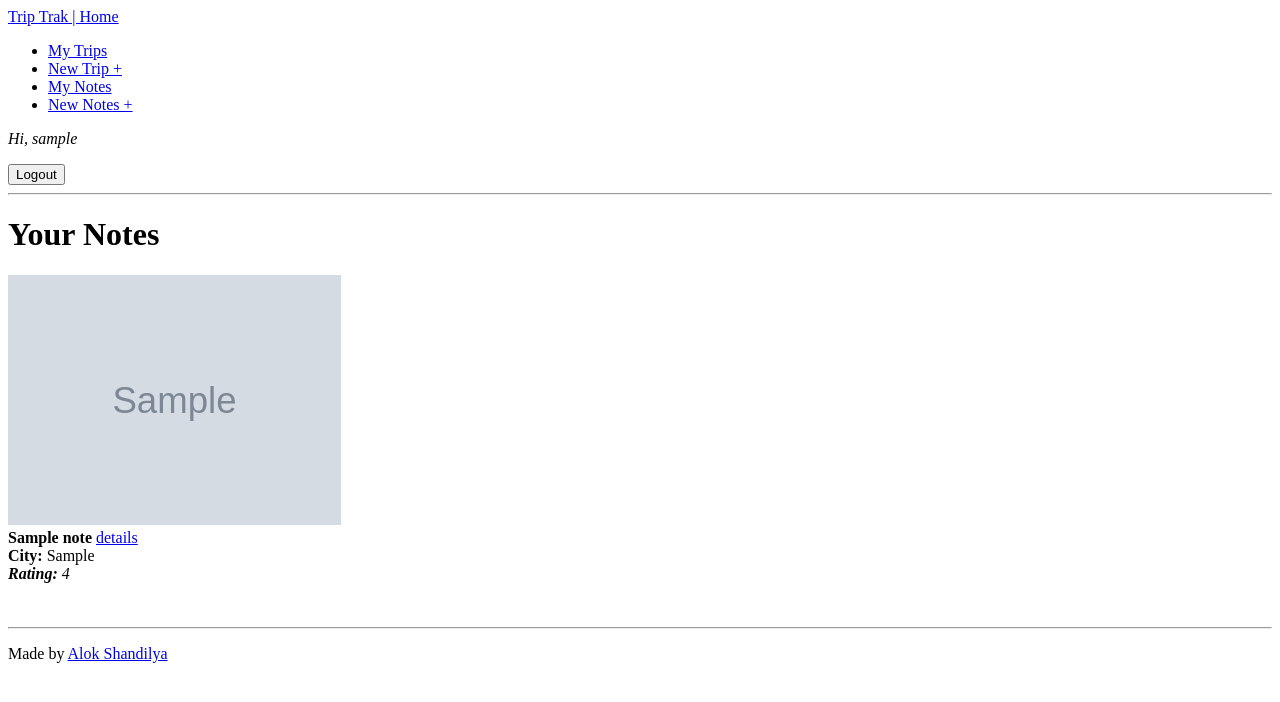
After one commit to alokshandilya/django-travel-track, a Django app: page /dashboard/note/ in a window 1280 px wide. The commit adds this page. Shown: the top 702 px of the page. Run offline with Django 5.2, Linux system fonts and the light colour scheme; a user stored in the database is signed in; tables that the repository leaves empty hold one stand-in row (values such as "Sample post"); grey boxes marked "Sample" are stand-in pictures; some libraries are stand-ins or nearby versions.

Commit message:
feat: Add Note views, templates, and urls
- views for NoteListView and NoteCreateView
- templates for note_list and note_form
- urls for note-list and note-create
- update trip_detail template to link to note-create
- update base template to link to note-list and note-create

```diff
--- a/trip/models.py
+++ b/trip/models.py
@@ -21,7 +21,7 @@ class Trip(models.Model):
 
 
 class Note(models.Model):
-    EXCURSIONS = (
+    EXCURSIONS = (  # choices for the type field
         ("event", "Event"),
         ("dining", "Dining"),
         ("experience", "Experience"),
--- a/trip/templates/trip/_base.html
+++ b/trip/templates/trip/_base.html
@@ -14,8 +14,8 @@
           {% if user.is_authenticated %}
             <li><a href="{% url 'trip-list' %}">My Trips</a></li>
             <li><a href="{% url 'trip-create' %}">New Trip +</a></li>
-            <li>My Notes</li>
-            <li>New Notes +</li>
+            <li><a href="{% url 'note-list' %}">My Notes</a></li>
+            <li><a href="{% url 'note-create' %}">New Notes +</a></li>
           {% endif %}
         </ul>
       </nav>
--- /dev/null
+++ b/trip/templates/trip/note_list.html
@@ -0,0 +1,27 @@
+{% extends "trip/_base.html" %}
+
+{% block title %}Note List{% endblock %}
+
+{% block content %}
+<h1>Your Notes</h1>
+{% for note in object_list %}
+<div>
+  <img height="250px" src="{{ note.img.url }}" alt="{{ note.name }}" />
+  <br />
+  <strong>{{ note.name }}</strong>
+  <a href="{% url 'note-detail' note.pk %}">details</a>
+  <br />
+  <strong>City: </strong>{{ note.trip.city }}
+  <br />
+  <em>
+    {% if note.rating %}
+    <strong>Rating: </strong>{{ note.rating }}
+    {% else %}
+    <strong>Rating: </strong>TBA
+    {% endif %}
+  </em>
+</div>
+<br />
+<br />
+{% endfor %}
+{% endblock %}
--- a/trip/urls.py
+++ b/trip/urls.py
@@ -2,7 +2,9 @@ from django.urls import path
 
 from .views import (
     HomeView,
+    NoteCreateView,
     NoteDetailView,
+    NoteListView,
     TripCreateView,
     TripDetailView,
     trip_list,
@@ -11,19 +13,9 @@ from .views import (
 urlpatterns = [
     path("", HomeView.as_view(), name="home"),
     path("dashboard/", trip_list, name="trip-list"),
-    path(
-        "dashboard/trip/create/",
-        TripCreateView.as_view(),
-        name="trip-create",
-    ),
-    path(
-        "dashboard/trip/<int:pk>/",
-        TripDetailView.as_view(),
-        name="trip-detail",
-    ),
-    path(
-        "dashboard/note/<int:pk>/",
-        NoteDetailView.as_view(),
-        name="note-detail",
-    ),
+    path("dashboard/note/", NoteListView.as_view(), name="note-list"),
+    path("dashboard/note/create/", NoteCreateView.as_view(), name="note-create"),  # noqa E501
+    path("dashboard/trip/create/", TripCreateView.as_view(), name="trip-create"),  # noqa E501
+    path("dashboard/trip/<int:pk>/", TripDetailView.as_view(), name="trip-detail"),  # noqa E501
+    path("dashboard/note/<int:pk>/", NoteDetailView.as_view(), name="note-detail"),  # noqa E501
 ]
--- a/trip/views.py
+++ b/trip/views.py
@@ -1,7 +1,7 @@
+from django.contrib.auth.mixins import LoginRequiredMixin
 from django.shortcuts import render
 from django.urls import reverse_lazy
-from django.views.generic import CreateView, DetailView, TemplateView
-from django.contrib.auth.mixins import LoginRequiredMixin
+from django.views.generic import CreateView, DetailView, ListView, TemplateView
 
 from .models import Note, Trip
 
@@ -36,7 +36,7 @@ class TripDetailView(DetailView):
     model = Trip
 
     # to display notes in the trip detail view
-    def get_context_data(self, **kwargs):
+    def get_context_data(self, **kwargs):  # override get_context_data method
         context = super().get_context_data(**kwargs)
         trip = context["object"]
         notes = trip.notes.all()  # because of related_name="notes" in Note
@@ -47,3 +47,31 @@ class TripDetailView(DetailView):
 
 class NoteDetailView(DetailView):
     model = Note
+
+
+class NoteListView(LoginRequiredMixin, ListView):
+    model = Note
+
+    def get_queryset(self):  # override get_queryset method
+        # only show notes that belong to the current user
+        # trip__owner (double underscore) is a lookup that follows
+        # relationships, (can use any field from the related model)
+        queryset = Note.objects.filter(trip__owner=self.request.user)
+        return queryset
+
+
+class NoteCreateView(LoginRequiredMixin, CreateView):
+    model = Note
+    success_url = reverse_lazy("note-list")
+    fields = "__all__"
+
+    # show trips that belong to the current logged in user
+    def get_form(self):  # override get_form method
+        form = super(NoteCreateView, self).get_form()  # get form from parent
+        trips = Trip.objects.filter(owner=self.request.user)
+
+        # set queryset of trip field to show trips belonging to current user
+        # it will be a dropdown list of trips
+        form.fields["trip"].queryset = trips
+
+        return form
```
Also changed, not shown: trip/templates/trip/note_detail.html (+12 -7 lines), trip/templates/trip/note_form.html (added, +14 -0 lines), trip/templates/trip/trip_detail.html (+7 -3 lines).
